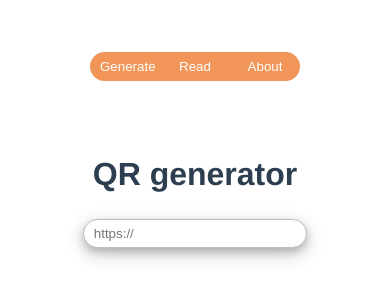
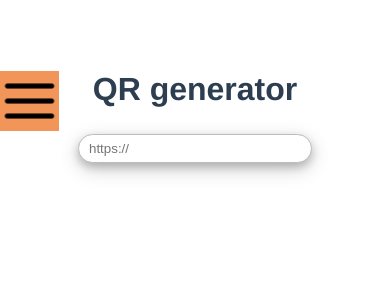
Before and after one commit to yutive/QR-generator, a Vue app: page / in a window 390 px wide. Shown: the top 300 px of the page. Built offline with nearby package versions, Linux system fonts and the light colour scheme.

Commit message:
Made it responsive and styled it

```diff
--- a/src/App.vue
+++ b/src/App.vue
@@ -1,6 +1,8 @@
 <template>
   <div id="app">
-    <navbar id="nav" v-on:change="navigate"/>
+    <p>
+      <navbar id="nav" v-on:change="navigate"/>
+    </p>
     <urlToPic v-if="this.page==='generate'"/>
     <read v-if="this.page==='read'"/>
     <about v-if="this.page==='about'"/>
@@ -42,6 +44,9 @@ html  {
 }
 body {
   overflow: hidden;
+  margin-left: 0px;
+  margin-right: 0px;
+  margin-top: 0px;
 }
 
 #nav {
@@ -54,6 +59,5 @@ body {
   -moz-osx-font-smoothing: grayscale;
   text-align: center;
   color: #2c3e50;
-  margin-top: 40px;
 }
 </style>
--- a/src/components/Navbar.vue
+++ b/src/components/Navbar.vue
@@ -1,6 +1,9 @@
 <template>
-  <div>
+  <div class = "burger">
     <ul>
+      <li>
+        <img src="../assets/menu.png" alt="Burger symbol">
+      </li>
       <li>
         <button @click="$emit('change', 'generate')" id="left">Generate</button>
       </li>
@@ -9,6 +12,9 @@
       </li>
       <li>
         <button @click="$emit('change', 'about')" id="right">About</button>
+      </li>
+      <li>
+        <button id="darkMode">DarkMode</button>
       </li>
     </ul>
   </div>
@@ -22,20 +28,21 @@ export default {
 
 <style scoped>
 
-  #right {
-    border-radius: 0px 25px 25px 0px;
-  }
-
-  #left{
-    border-radius:25px 0px 0px 25px;
-  }
+.burger img{
+  width: 7vh ;
+  height: 7vh;
+  display: none;
+}
 
   ul {
     display: flex;
     list-style-type: none;
     padding-left: 0;
+    flex-flow: row wrap;
+    justify-content: flex-end;
+    margin: 0;
+    background-color: #f29559;
   }
-
   button  {
     border: none;
     cursor: pointer;
@@ -43,15 +50,46 @@ export default {
     color: white;
     padding: 7px 10px;
     margin: 4px 0;
-    width: 70px;
+    width: 10vh;
   }
   button:hover {
     background-color: #F2A568;
   }
 
-
-  ul {
-    justify-content: center;
+  #darkMode {
+    margin-right: 10px;
   }
 
+@media (max-width: 800px) {
+  ul {
+    display: inline-flex;
+    flex-direction: column;
+    flex-wrap: nowrap;
+    justify-content: flex-start;
+    align-items: flex-start;
+    align-content: center;
+    width: 7vh ;
+    height: 7vh;
+  }
+  button {
+    padding: 2vw;
+    margin: 0;
+    display: none;
+    width: 40vw;
+  }
+  .burger img {
+    display: inline-flex;
+    color: #f29559;
+  }
+  .burger:hover  button{
+    display: block;
+    position: relative;
+  }
+  .burger {
+    width: 7vh ;
+    height: 7vh;
+    position:fixed;
+  }
+}
+
 </style>
--- a/src/components/Read.vue
+++ b/src/components/Read.vue
@@ -99,4 +99,10 @@ input {
 #submit:hover {
   opacity: 0.8;
 }
+
+@media (max-width: 800px) {
+  h1{
+    margin: 3vh;
+  }
+}
 </style>
--- a/src/components/URL.vue
+++ b/src/components/URL.vue
@@ -164,6 +164,8 @@ img {
 
 .lowerFlex {
   display: flex;
-  justify-content: center;;
+  justify-content: center;
+  margin: 40px;
+  padding-top: 30px;
 }
 </style>
```
Also changed, not shown: src/assets/menu.png (added).
